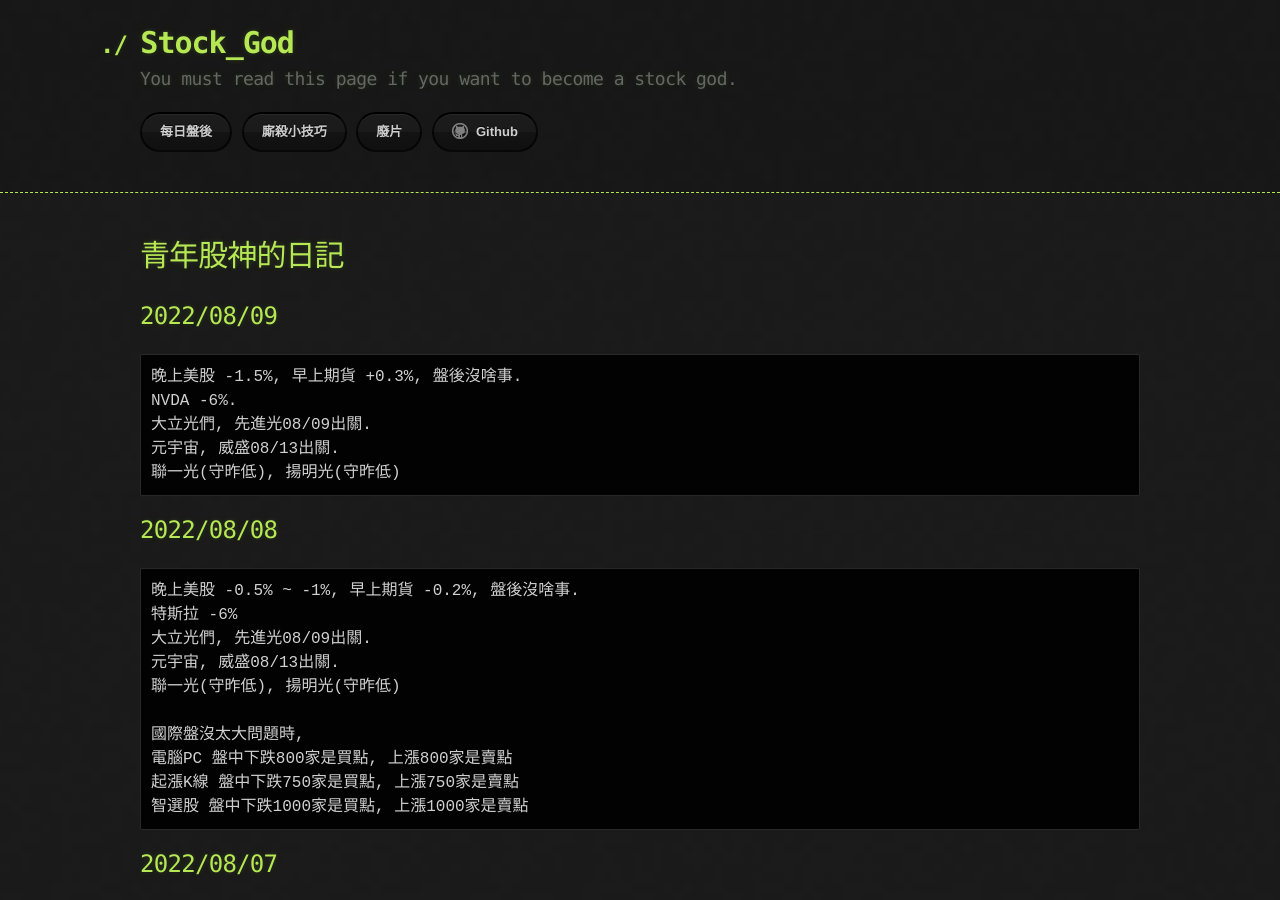
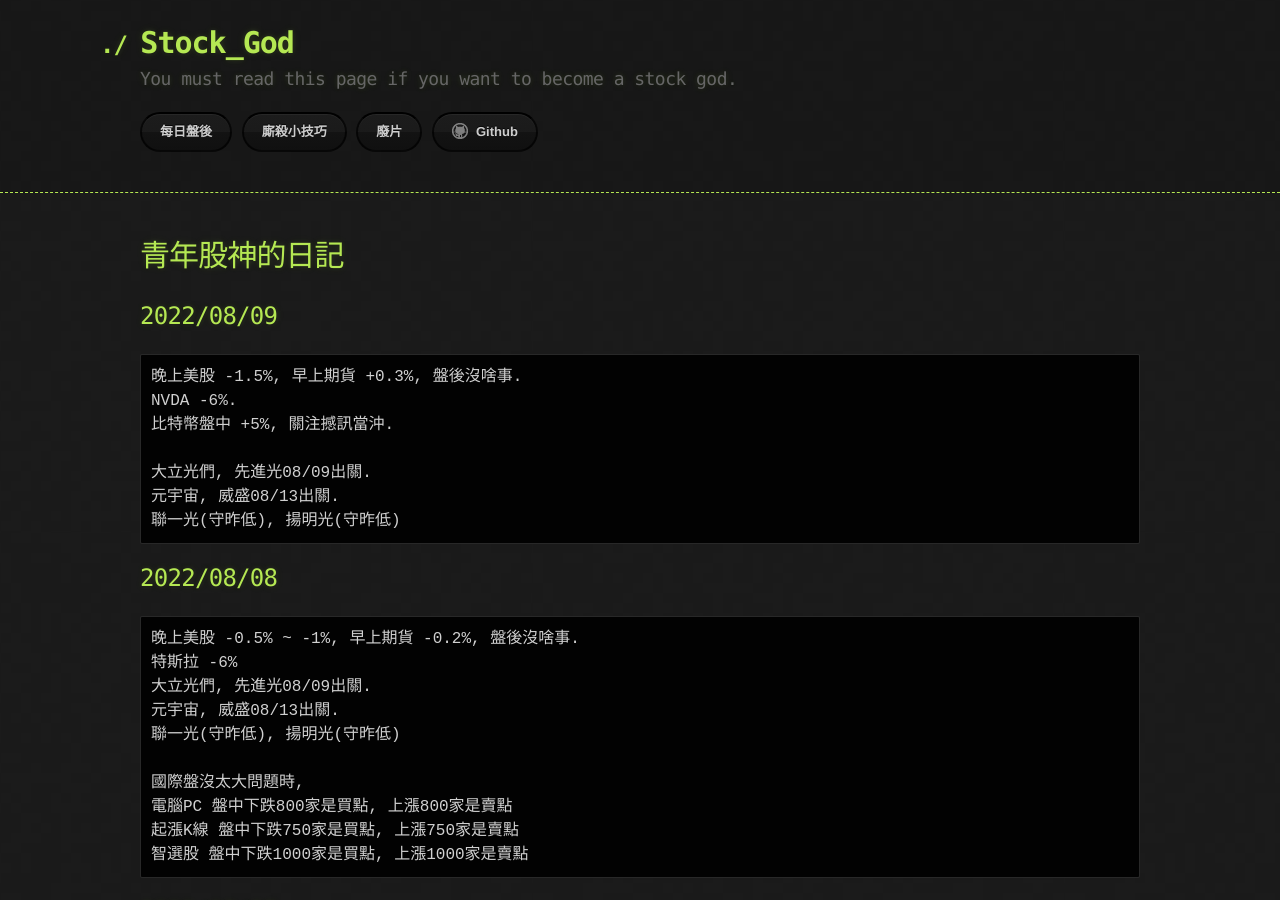
Before and after one commit to lepg5487/Stock_God, a Jekyll site: the page built from index.md, in a window 1280 px wide and 900 px high. Built offline with Jekyll 4.4.1, drawn with Linux system fonts in a browser that asks for light colours; our own code applies the rules of GitHub Pages for plain Markdown files.

Commit message:
Update index.md

````diff
--- a/index.md
+++ b/index.md
@@ -8,6 +8,8 @@ layout: testlayouts
 ```
 晚上美股 -1.5%, 早上期貨 +0.3%, 盤後沒啥事.
 NVDA -6%.
+比特幣盤中 +5%, 關注撼訊當沖.
+
 大立光們, 先進光08/09出關.
 元宇宙, 威盛08/13出關.
 聯一光(守昨低), 揚明光(守昨低)
````
